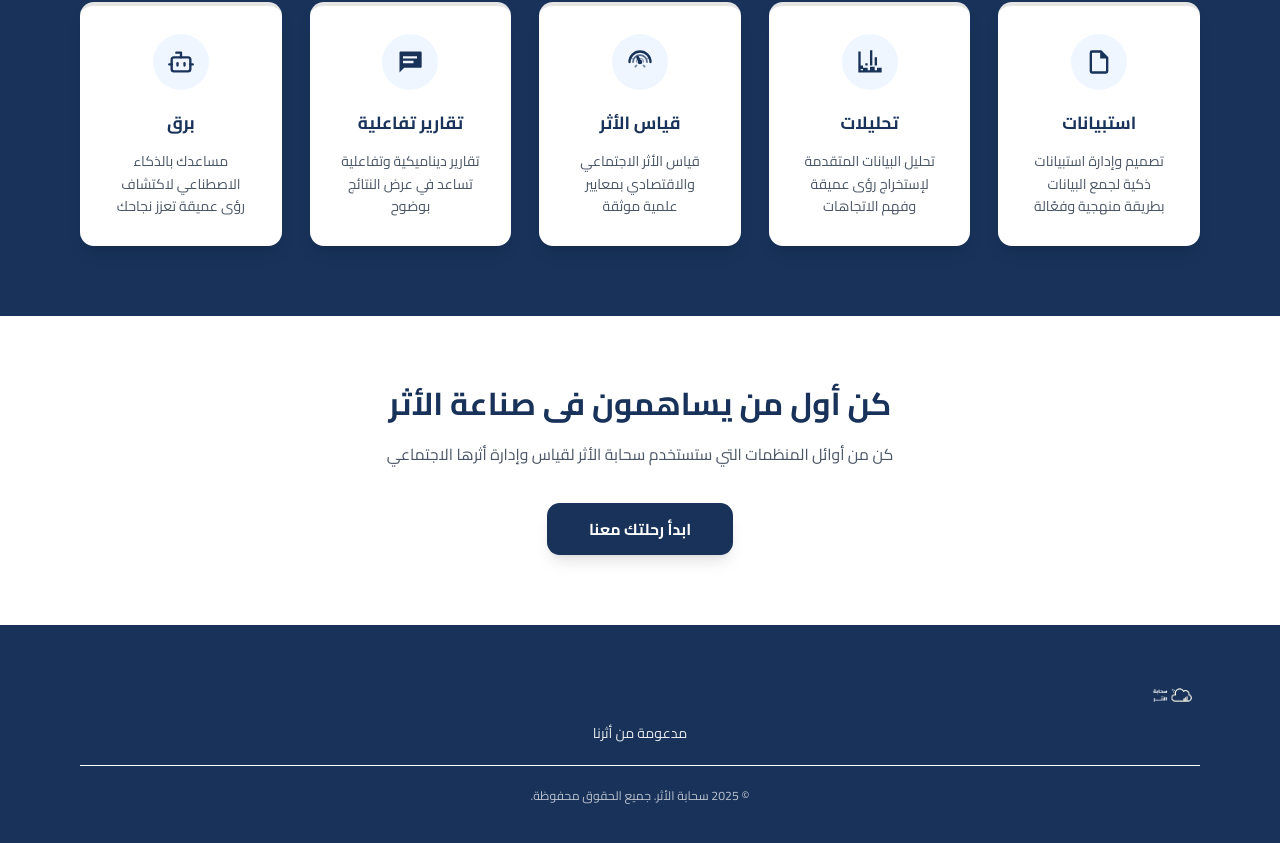
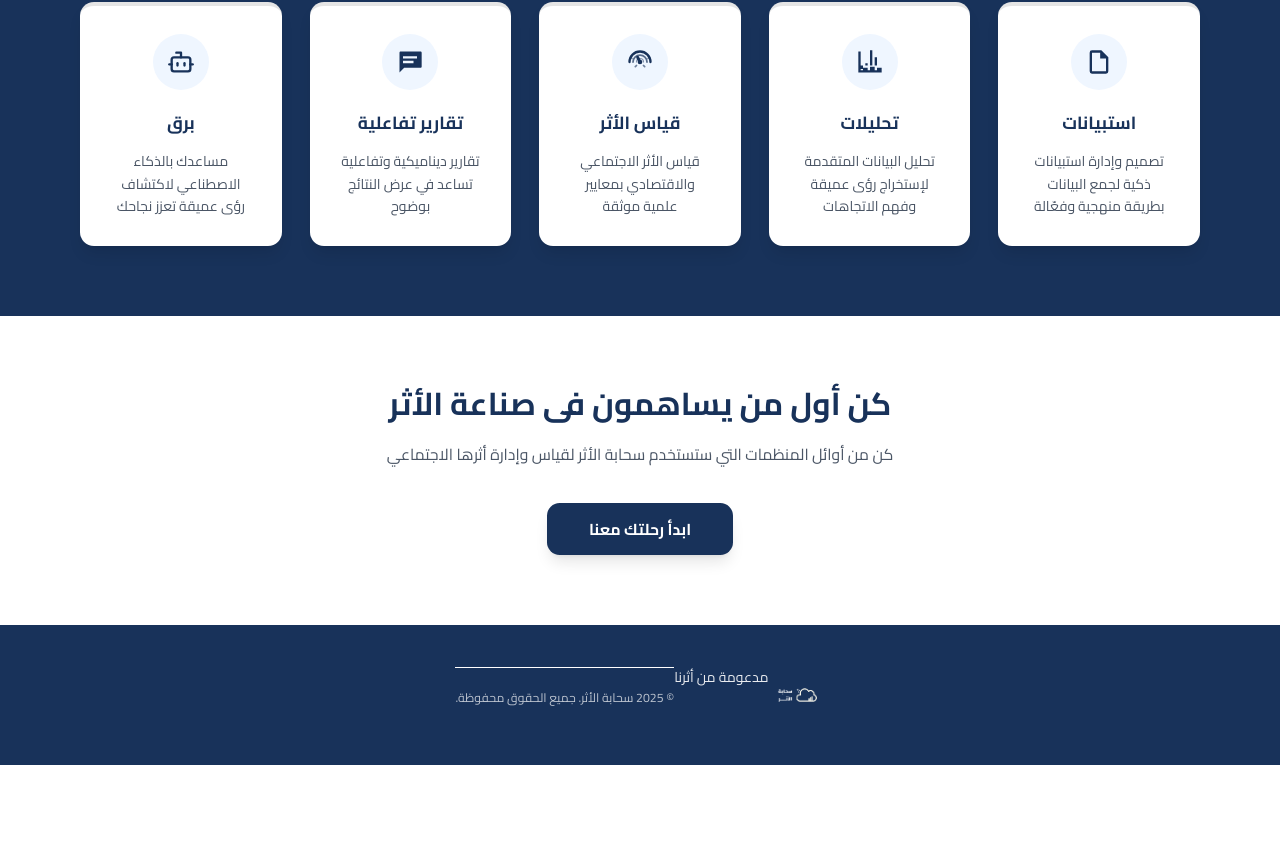
Before and after one commit to impactcloud-pro/Waitlist, a React (Vite) app: page / in a window 1280 px wide. Shown: the part 1434-2277 px from the top of the page. After the commit the page ends 2199 px from the top, so only its background shows below. Built offline with nearby package versions, Linux system fonts and the light colour scheme; no server answers.

Commit message:
Update HomePage.tsx

```diff
--- a/src/components/HomePage.tsx
+++ b/src/components/HomePage.tsx
@@ -268,7 +268,7 @@ export function HomePage({ onNavigate }: HomePageProps) {
       {/* الفوتر */}
       <footer className="bg-brand-primary py-8 md:py-12 px-4 md:px-6">
         <div className="max-w-7xl mx-auto">
-          <div className="text-center">
+          <div className="flex justify-center">
             <img
               src={logoImage}
               alt="سحابة الأثر"
```
